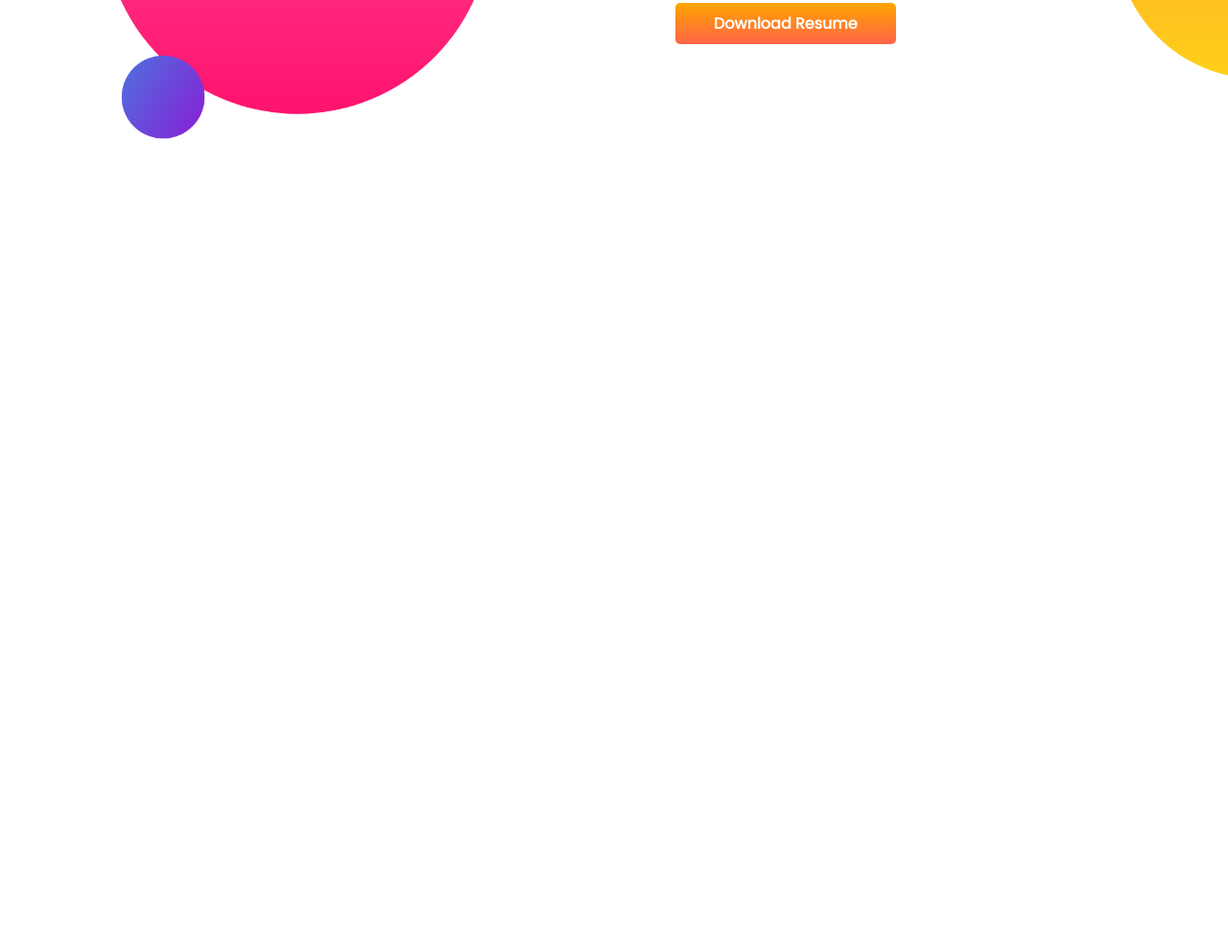
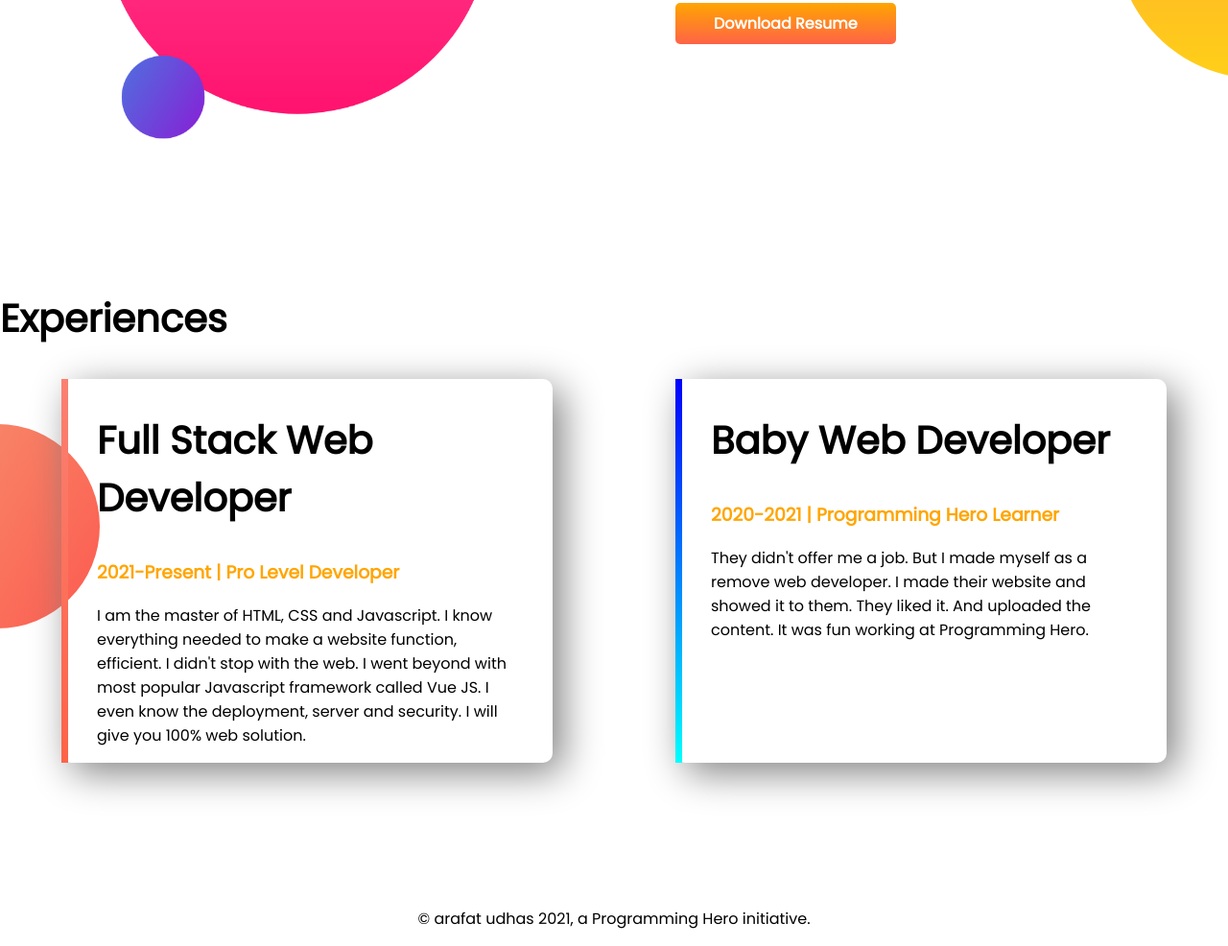
Before and after one commit to arafatudhas/developer-portfolio, a plain HTML site: page index.html in a window 1280 px wide. Shown: the part 887-1873 px from the top of the page at 96% size. Before the commit the page ends 1189 px from the top, so only its background shows below. Drawn offline with Linux system fonts and the light colour scheme.

Commit message:
footer and experience added

```diff
--- a/index.html
+++ b/index.html
@@ -13,11 +13,11 @@
 </head>
 
 <body>
-    <section class="top-banner">
+    <section class="top-banner flexible-container">
         <div class="half-width">
             <h1>Welcome To</h1>
             <h1><span class="orange-color">Arafat Udhas's</span> World</h1>
-            <h3>Build Climber and Train Stopper</h3>
+            <h3>Cyber Security Expert</h3>
             <p>To be a part of a growing organization and to make a significant contribution as a well-rounded team
                 member, to utilize business knowledge and technical skills. Through smart work, dedication & delightful
                 service, I want to be an asset of the organization.</p>
@@ -27,7 +27,7 @@
             <img src="images/my-bg.png" alt="">
         </div>
     </section>
-    <section class="dream-big">
+    <section class="dream-big flexible-container">
         <div class="half-width">
             <img src="images/my-bg2.png" alt="">
         </div>
@@ -39,6 +39,30 @@
             <a class="link-button" target="_blank" href="">Download Resume</a>
         </div>
     </section>
+    <section class="experience-area">
+        <h1>Experiences</h1>
+        <div class="flexible-container">
+            <div id="full-stack-experience" class="experience-item">
+                <h1>Full Stack Web Developer</h1>
+                <h3 class="orange-color">2021-Present | Pro Level Developer</h3>
+                <p>I am the master of HTML, CSS and Javascript. I know everything needed to make a website function,
+                    efficient. I didn't stop with the web. I went beyond with most popular Javascript framework called
+                    Vue
+                    JS. I even know the deployment, server and security. I will give you 100% web solution.</p>
+
+            </div>
+            <div id="web-dev-experience" class="experience-item">
+                <h1>Baby Web Developer</h1>
+                <h3 class="orange-color">2020-2021 | Programming Hero Learner</h3>
+                <p>They didn't offer me a job. But I made myself as a remove web developer. I made their website and
+                    showed
+                    it to them. They liked it. And uploaded the content. It was fun working at Programming Hero.</p>
+            </div>
+        </div>
+    </section>
+    <footer>
+        <p>© arafat udhas 2021, a Programming Hero initiative.</p>
+    </footer>
 </body>
 
 </html>
--- a/style.css
+++ b/style.css
@@ -11,7 +11,7 @@
     color: orange;
 }
 
-section{
+.flexible-container{
     display: flex;
     margin-bottom: 150px;
 }
@@ -45,3 +45,35 @@
     background-repeat: no-repeat;
     background-position: right;
 }
+
+.experience-area{
+    background-image: url(images/exp-bg.png);
+    background-repeat: no-repeat;
+    background-position: left;
+}
+
+.experience-item{
+    width: 40%;
+    margin-left: 5%;
+    margin-right: 5%;
+    padding-left: 30px;
+    padding-right: 30px;
+    border-radius: 10px;
+    box-shadow: 10px 10px 40px gray;
+}
+
+#web-dev-experience{
+    border-left: 7px solid;
+    border-image: linear-gradient(blue, cyan);
+    border-image-slice: 1;
+}
+
+#full-stack-experience{
+    border-left: 7px solid;
+    border-image: linear-gradient(salmon, tomato);
+    border-image-slice: 1;
+}
+
+footer p{
+    text-align: center;
+}
```
Also changed, not shown: images/jhankar.png (deleted), images/jhankar2.png (deleted), showoff/IMG_6975.JPG (deleted), 1 other file.
